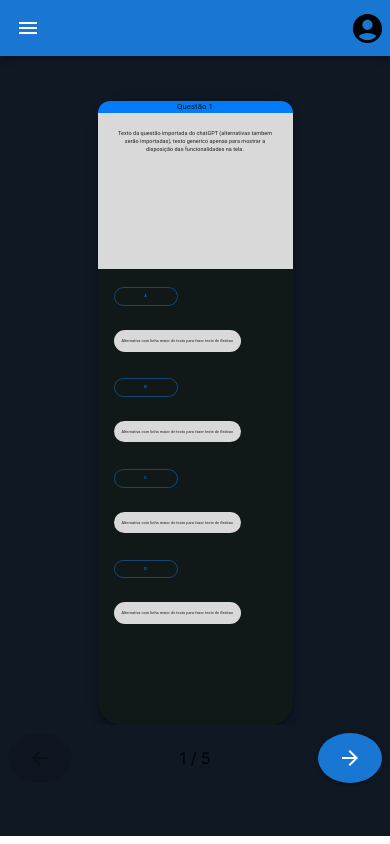
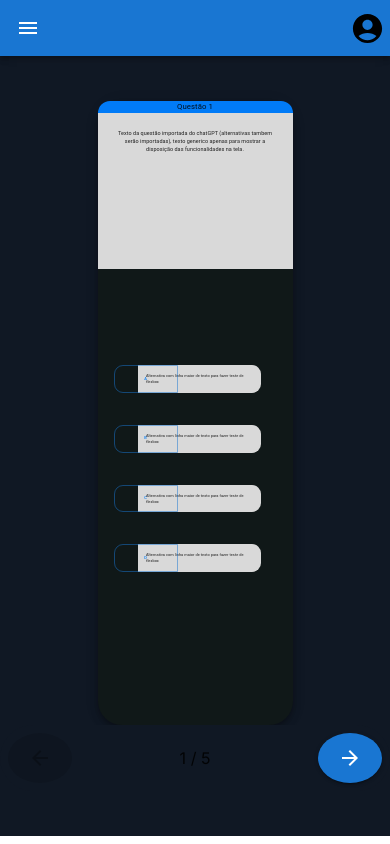
Before and after one commit to AulaOnline/AulaOnline, a React (Create React App) app: page /questionario in a window 390 px wide. Built offline with nearby package versions, Linux system fonts and the light colour scheme.

Commit message:
questionario ok estetica mas problemas responsividade

```diff
--- a/src/Pages/Questionario.js
+++ b/src/Pages/Questionario.js
@@ -66,18 +66,19 @@ export default function Questionario() {
                     bgcolor: "#101824",
                     display: "flex",
                     height: "calc(100vh - 64px)",
+                    width: "calc(100vw - 20%)",
                     justifyContent: "center",
                     alignItems: "center",
                     textAlign: "center"
                 }}>
                 <Paper elevation={5} sx={{ borderRadius: 6, bgcolor: "#101818", height: "80%", width: "50%" }}>
                     <Grid container
-                    xs= {'auto'}
+                        xs={'auto'}
                         direction="column"
-                    alignItems="stretch"
+                        alignItems="flex-start"
                         sx={{
                             height: '100%',
-                        alignItems: "center"
+                            alignItems: "flex-start"
                         }}>
                         <Grid item container
                             justifyContent="center"
@@ -91,54 +92,47 @@ export default function Questionario() {
                         <Grid item container sx={{ bgcolor: "#D9D9D9", height: '25%', width: '100%', p: 2 }}>
                             <Typography sx={{ width: '100%', textAlign: 'center', fontSize: '1.4vw' }}>{steps[activeStep].description}</Typography>
                         </Grid>
-                        <Grid item container xs= 'auto' sx={{ display: "flex", bgcolor: "#101818", width: '100%', p: 2 }}>
+                            <Grid item container xs={'8'} sx={{ display: "flex", bgcolor: "#101818", width: '100%', p: 2, overflowY: 'auto', alignItems: 'center', height: '75%' }}>
                             <Grid container
                                 direction="column"
-                            spacing={3}
+                                spacing={2}
                                 sx={{
                                     display: "flex",
                                     justifyContent: "center",
-                                alignItems: "center"
+                                    alignItems: 'center'
                                 }}>
                                 {steps[activeStep].options.map((option, index) => (
-                                    <Grid item container alignItems="center" spacing={3} key={option}>
-                                        <Grid item>
+                                    <Grid item container xs='auto' sx={{ display: "flex", bgcolor: "#101818", width: '100%', p: 2 }}>
+                                    <Grid item xs={2}>
                                         <Button
                                             variant={selectedOption[activeStep] === option ? 'contained' : 'outlined'}
                                             onClick={() => handleOptionClick(option, activeStep)}
-                                                fullWidth
                                             sx={{
                                                 fontSize: '1vw',
-                                                    borderRadius: 3,
+                                                borderRadius: '9px 0 0 9px',
                                                 color: selectedOption[activeStep] === option ? 'white' : '#017BF7',
                                                 backgroundColor: selectedOption[activeStep] === option ? '#017BF7' : 'transparent',
-                                                    width: '100%',
+                                                width: '100%', // Remova fullWidth e use width: '100%'
                                                 height: '100%',
                                             }}
                                         >
                                             {option}
                                         </Button>
                                     </Grid>
-                                        <Grid item container alignItems={'center'} xs={'auto'}>
+                                    <Grid item xs={10} sx={{ display: "flex", alignItems: 'stretch', bgcolor: "#D9D9D9", borderRadius: '0 9px 9px 0' }}>
                                         <Typography
                                             sx={{
                                                 fontSize: '1vw',
+                                                textAlign: 'left',
+                                                padding: 1,
                                                 width: '100%',
-                                                        textAlign: 'left',
-                                                        bgcolor: '#D9D9D9',
-                                                        padding: 1,
-                                                        borderRadius: 3
                                             }}
-                                                    //quebra de linha automatica pra evitar bug ???
-                                                    //style={{
-                                                    //    wordWrap: 'break-word',
-                                                    //    overflowWrap: 'break-word'
-                                                    // }}
                                         >
                                             Alternativa com linha maior de texto para fazer teste de flexbox
                                         </Typography>
                                     </Grid>
                                 </Grid>
+
                                 ))}
                             </Grid>
                         </Grid>
```
Lines whose indentation alone changed are shown as unchanged.
